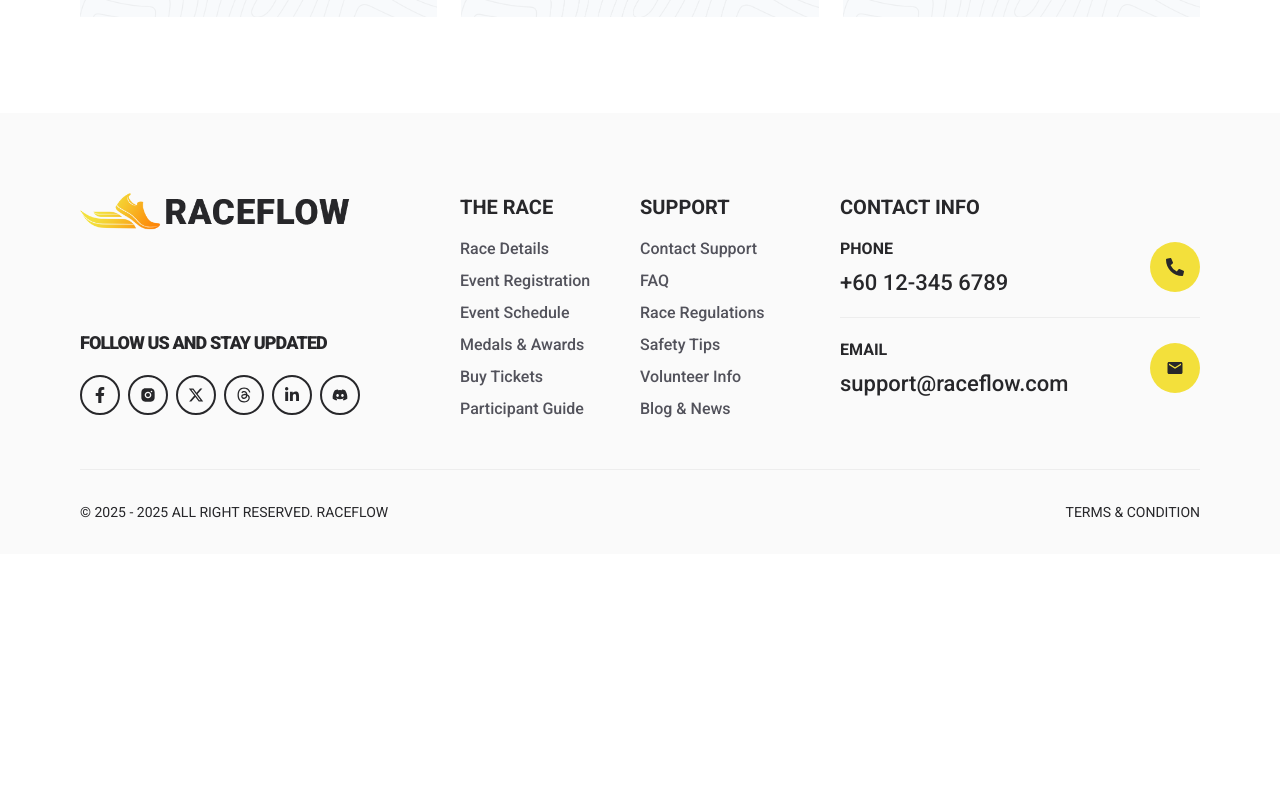
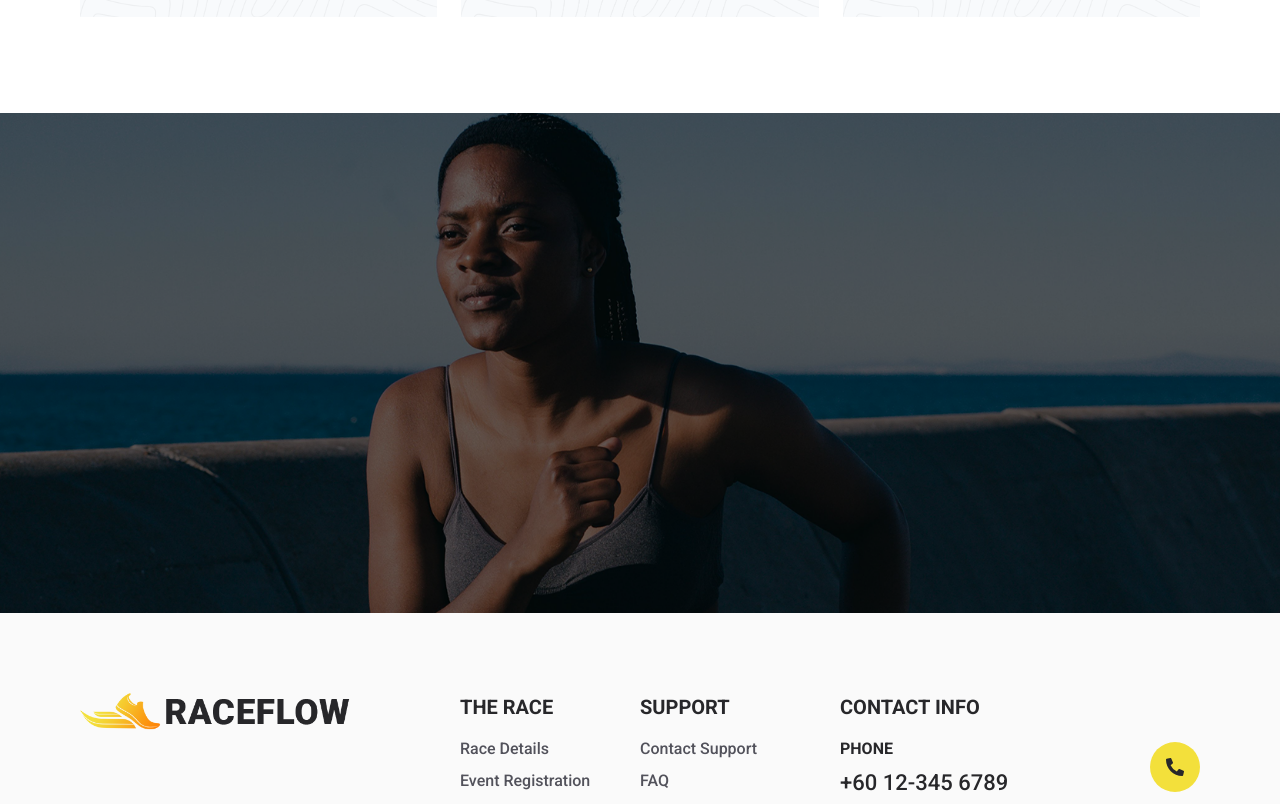
Before and after one commit to devrakibulrahman/raceflow-client-side, a React (Vite) app: page /marathons in a window 1280 px wide. Shown: the part 1401-2205 px from the top of the page. Before the commit the page ends 1955 px from the top, so only its background shows below. Built offline with nearby package versions, Linux system fonts and the light colour scheme.

Commit message:
added background image for registration part design done on 01/05/2025 at 12:50 pm

```diff
--- a/src/pages/MarathonPage.jsx
+++ b/src/pages/MarathonPage.jsx
@@ -18,7 +18,8 @@ const MarathonPage = () => {
                         </div>
                     </div>
                 </div>
-            </div><div className="w-full min-h-[500px] bg-white py-16 lg:py-24">
+            </div>
+            <div className="w-full min-h-[500px] bg-white py-16 lg:py-24">
                 <div className="w-full">
                     <div className="container mx-auto px-4">
                         <div className="w-full text-center">
@@ -44,6 +45,9 @@ const MarathonPage = () => {
                     </div>
                 </div>
             </div>
+            <div className="w-full min-h-[500px] bg-registration bg-cover bg-center bg-no-repeat">
+
+            </div>
         </>
     );
 };
```
